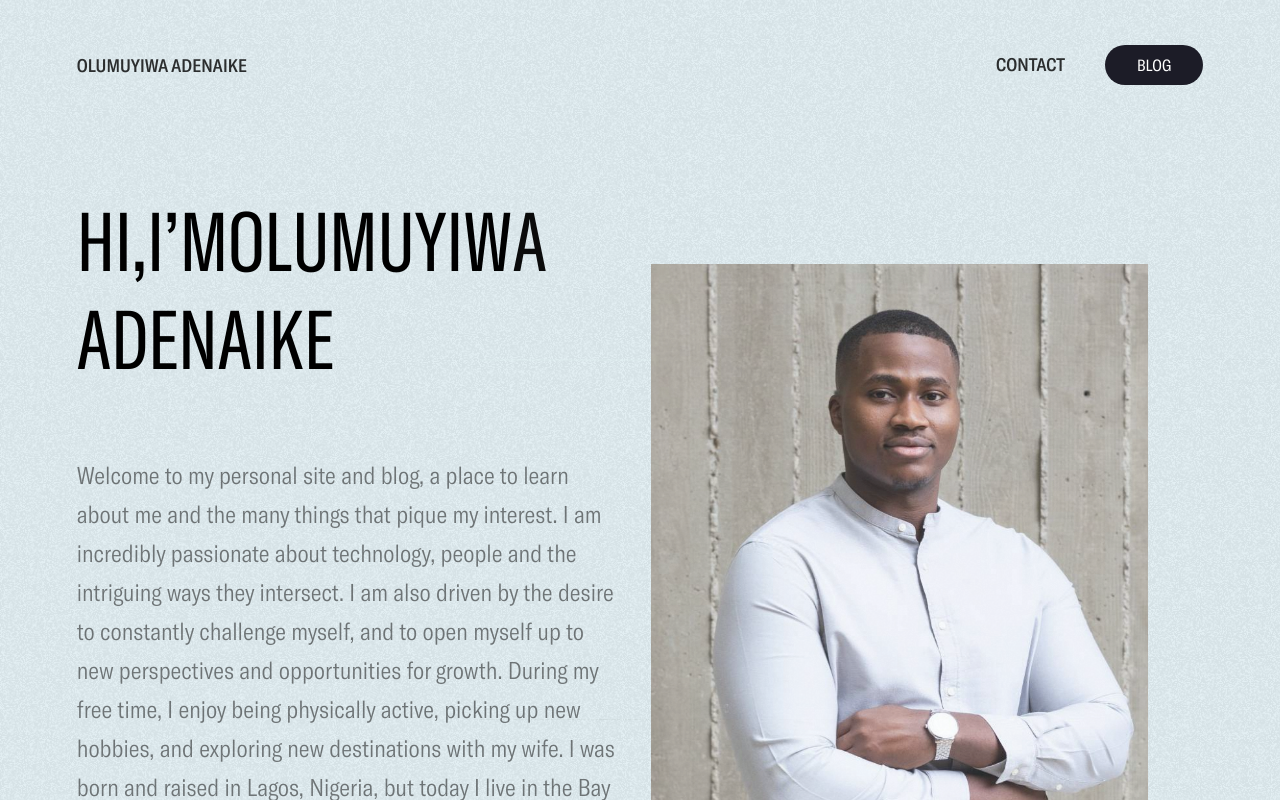
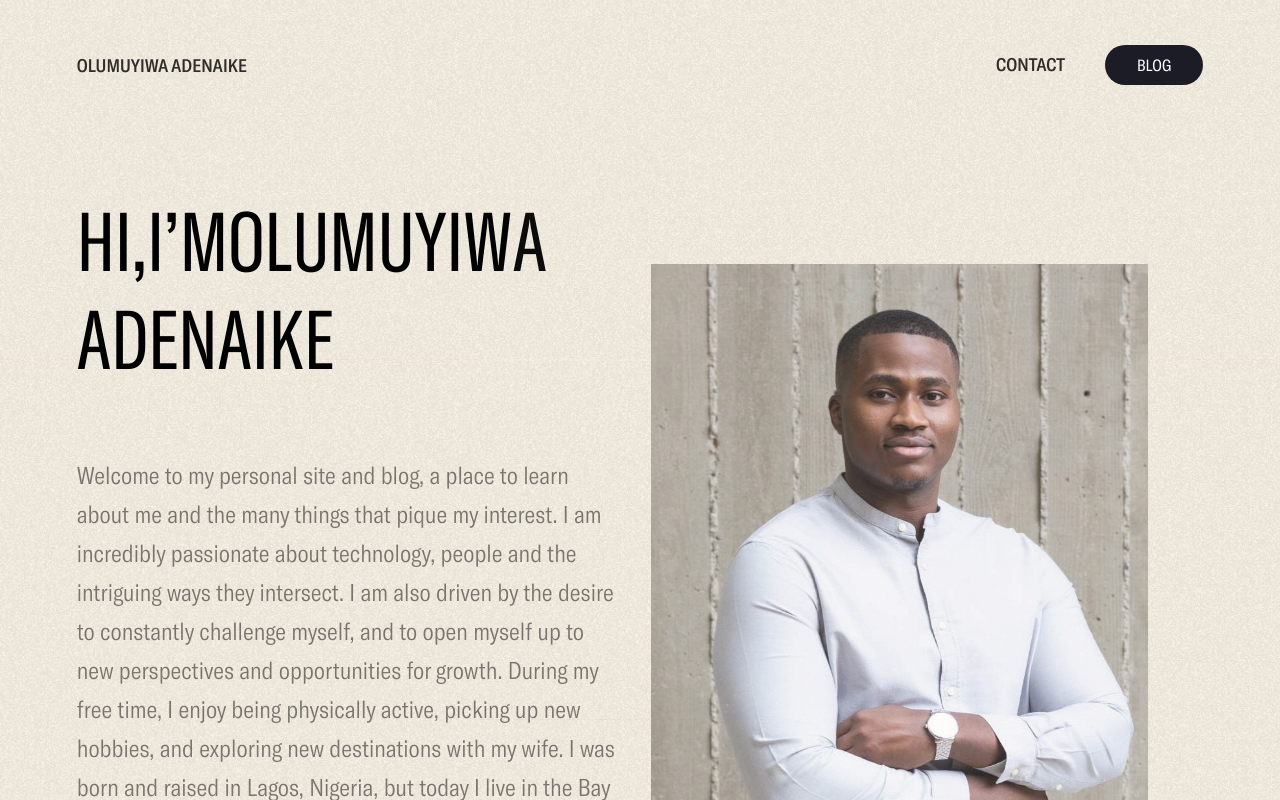
Before and after one commit to muyixs/muyiwa-website, a Nuxt app: page / in a window 1280 px wide. Shown: the top 800 px of the page. Built offline with nearby package versions, Linux system fonts and the light colour scheme.

Commit message:
change default theme to brown

```diff
--- a/assets/scss/core/_variables.scss
+++ b/assets/scss/core/_variables.scss
@@ -12,5 +12,5 @@ $color-blue: #0878b9;
 :root {
   --color-pastel-brown: #F6EEE3;
   --color-pastel-blue: #E1EEF2;
-  --bg-color: var(--color-pastel-blue);
+  --bg-color: var(--color-pastel-brown);
 }
```
